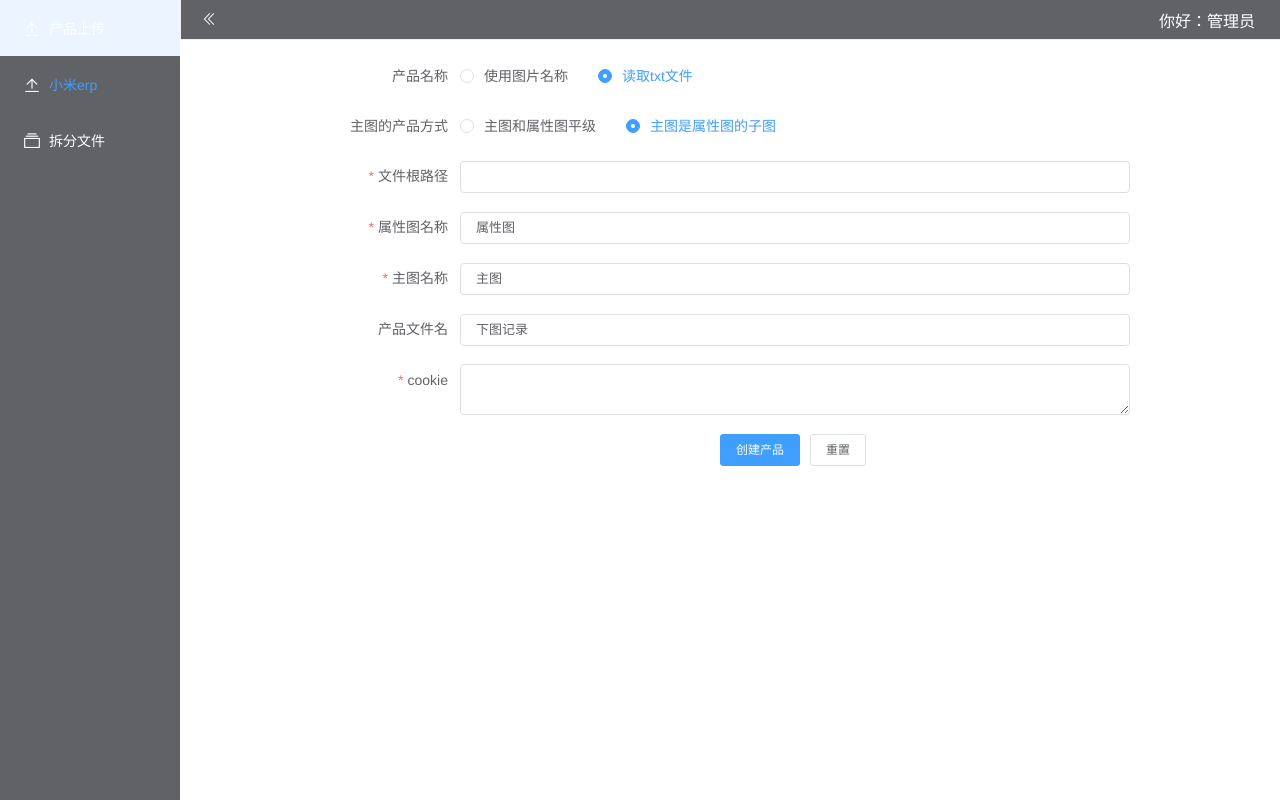
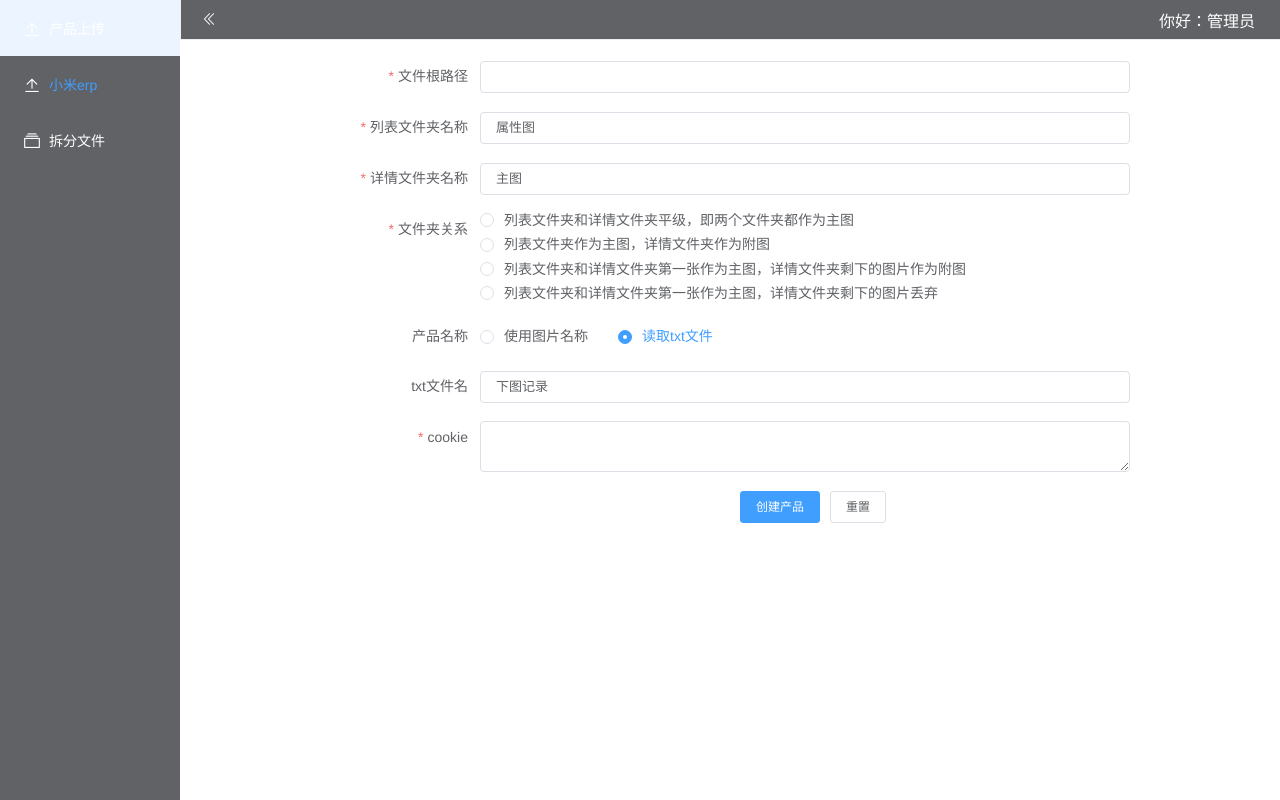
Before and after one commit to aqsunkai/call-parent, a Vue app in the folder call-client/: page /#/xiaomiErp in a window 1280 px wide. Built offline with nearby package versions, Linux system fonts and the light colour scheme.

Commit message:
增加详情文件夹第一张图片作为主图逻辑

```diff
--- a/call-client/src/views/erp_product_send.vue
+++ b/call-client/src/views/erp_product_send.vue
@@ -1,27 +1,32 @@
 <template>
-<el-form :model="ruleForm" :rules="rules" ref="ruleForm" label-width="130px" class="xiaomi-ruleForm" size="small" >
+<el-form :model="ruleForm" :rules="rules" ref="ruleForm" label-width="150px" class="xiaomi-ruleForm" size="small" >
+  <el-form-item label="文件根路径" prop="filePath">
+    <el-input v-model="ruleForm.filePath"></el-input>
+  </el-form-item>
+  <el-form-item label="列表文件夹名称" prop="property">
+    <el-input v-model="ruleForm.property"></el-input>
+  </el-form-item>
+  <el-form-item label="详情文件夹名称" prop="attachProperty">
+    <el-input v-model="ruleForm.attachProperty"></el-input>
+  </el-form-item>
+  <el-form-item label="文件夹关系" prop="attachType">
+    <el-radio-group v-model="ruleForm.attachType">
+      <el-radio :label="0">列表文件夹和详情文件夹平级，即两个文件夹都作为主图</el-radio>
+      <br>
+      <el-radio :label="1" style="margin-top: 8px">列表文件夹作为主图，详情文件夹作为附图</el-radio>
+      <br>
+      <el-radio :label="2" style="margin-top: 8px">列表文件夹和详情文件夹第一张作为主图，详情文件夹剩下的图片作为附图</el-radio>
+      <br>
+      <el-radio :label="3" style="margin-top: 8px">列表文件夹和详情文件夹第一张作为主图，详情文件夹剩下的图片丢弃</el-radio>
+    </el-radio-group>
+  </el-form-item>
   <el-form-item label="产品名称" prop="type">
     <el-radio-group v-model="ruleForm.type">
       <el-radio :label="0">使用图片名称</el-radio>
       <el-radio :label="1">读取txt文件</el-radio>
     </el-radio-group>
   </el-form-item>
-  <el-form-item label="主图的产品方式" prop="attachType">
-    <el-radio-group v-model="ruleForm.attachType">
-      <el-radio :label="0">主图和属性图平级</el-radio>
-      <el-radio :label="1">主图是属性图的子图</el-radio>
-    </el-radio-group>
-  </el-form-item>
-  <el-form-item label="文件根路径" prop="filePath">
-    <el-input v-model="ruleForm.filePath"></el-input>
-  </el-form-item>
-  <el-form-item label="属性图名称" prop="property">
-    <el-input v-model="ruleForm.property"></el-input>
-  </el-form-item>
-  <el-form-item label="主图名称" prop="attachProperty">
-    <el-input v-model="ruleForm.attachProperty"></el-input>
-  </el-form-item>
-  <el-form-item label="产品文件名" prop="productNameFile">
+  <el-form-item label="txt文件名" prop="productNameFile" v-if="ruleForm.type==1">
     <el-input v-model="ruleForm.productNameFile"></el-input>
   </el-form-item>
   <el-form-item label="cookie" prop="cookie">
@@ -64,7 +69,7 @@ export default {
       uploadName: [],
       ruleForm: {
         type: 1,
-        attachType: 1,
+        attachType: '',
         filePath: '',
         property: '属性图',
         attachProperty: '主图',
@@ -76,10 +81,13 @@ export default {
           { required: true, message: '请输入文件根路径', trigger: 'blur' }
         ],
         property: [
-          { required: true, message: '请输入', trigger: 'blur' }
+          { required: true, message: '请输入列表文件夹名称', trigger: 'blur' }
         ],
         attachProperty: [
-          { required: true, message: '请输入', trigger: 'blur' }
+          { required: true, message: '请输入详情列表文件夹名称', trigger: 'blur' }
+        ],
+        attachType: [
+          { required: true, message: '请选择文件夹关系', trigger: 'blur' }
         ],
         cookie: [
           { required: true, message: '请输入cookie', trigger: 'blur' }
```
Also changed, not shown: 1 other file (tests, documents, lock files or other folders).
